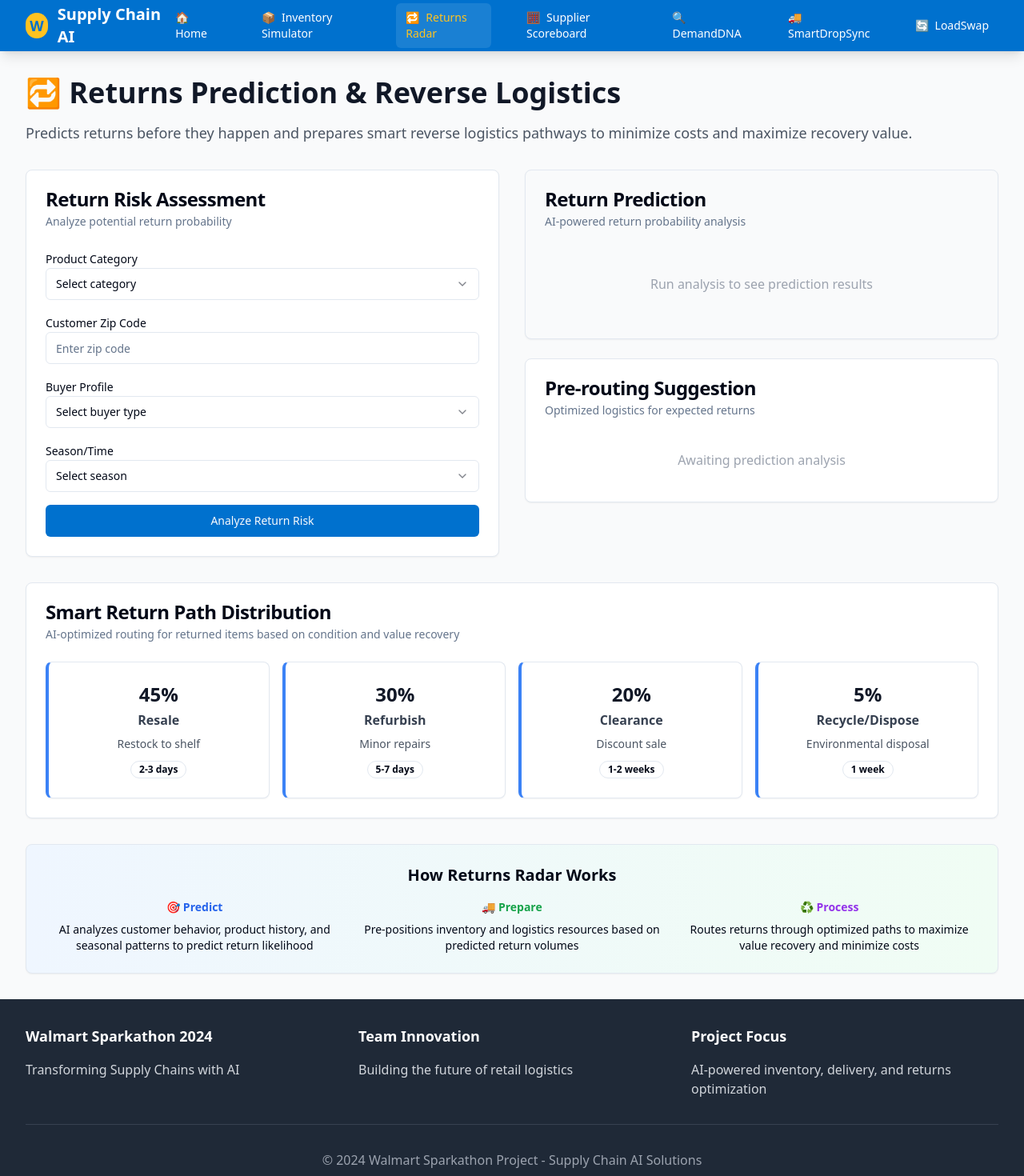
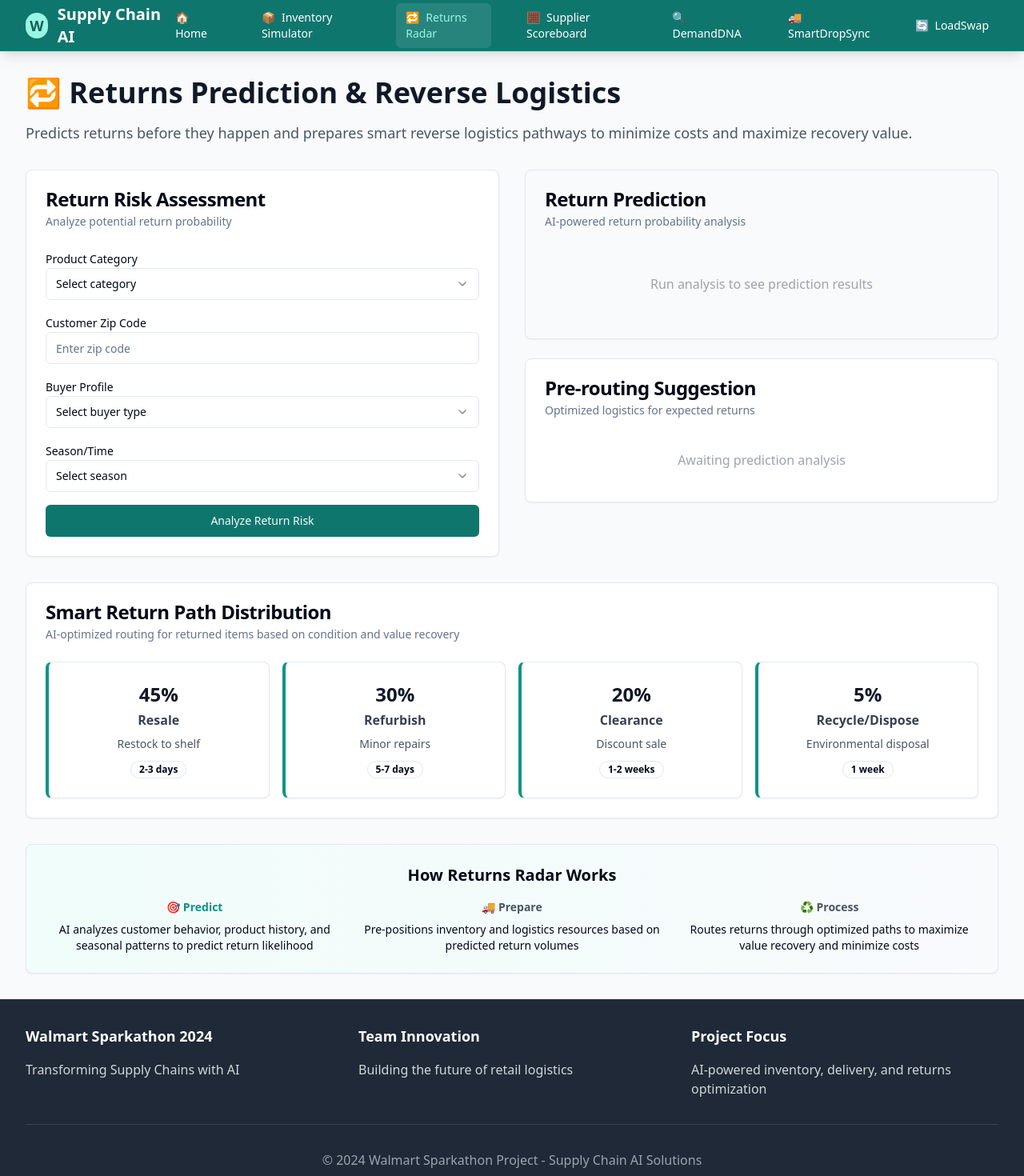
Before and after one commit to NandiniVerma994/walmart-ai-supply-stream, a React (Vite) app: page /returns-radar in a window 1280 px wide. Shown: the top 1470 px of the page at 80% size. Built offline with nearby package versions, Linux system fonts and the light colour scheme.

Commit message:
Refactor: Use teal/black colors
Update the UI to use teal or black colors instead of blue.

```diff
--- a/src/components/Layout.tsx
+++ b/src/components/Layout.tsx
@@ -21,13 +21,13 @@ const Layout = ({ children }: LayoutProps) => {
 
   return (
     <div className="min-h-screen bg-gray-50">
-      <nav className="bg-[#0071ce] shadow-lg">
+      <nav className="bg-teal-700 shadow-lg">
         <div className="max-w-7xl mx-auto px-4 sm:px-6 lg:px-8">
           <div className="flex justify-between h-16">
             <div className="flex items-center">
               <Link to="/" className="flex items-center space-x-3">
-                <div className="w-8 h-8 bg-[#ffc220] rounded-full flex items-center justify-center">
-                  <span className="text-[#0071ce] font-bold text-lg">W</span>
+                <div className="w-8 h-8 bg-teal-200 rounded-full flex items-center justify-center">
+                  <span className="text-teal-800 font-bold text-lg">W</span>
                 </div>
                 <span className="text-white font-bold text-xl">Supply Chain AI</span>
               </Link>
@@ -38,8 +38,8 @@ const Layout = ({ children }: LayoutProps) => {
                   key={item.path}
                   to={item.path}
                   className={cn(
-                    "text-white hover:text-[#ffc220] px-3 py-2 rounded-md text-sm font-medium transition-colors",
-                    location.pathname === item.path && "text-[#ffc220] bg-white/10"
+                    "text-white hover:text-teal-200 px-3 py-2 rounded-md text-sm font-medium transition-colors",
+                    location.pathname === item.path && "text-teal-200 bg-white/10"
                   )}
                 >
                   <span className="mr-2">{item.icon}</span>
--- a/src/pages/Index.tsx
+++ b/src/pages/Index.tsx
@@ -12,42 +12,42 @@ const Index = () => {
       description: "Test inventory decisions before they happen with AI-powered simulations",
       icon: "📦",
       path: "/inventory-simulator",
-      color: "bg-blue-500"
+      color: "bg-teal-600"
     },
     {
       title: "Returns Radar",
       description: "Predict returns and optimize reverse logistics pathways",
       icon: "🔁",
       path: "/returns-radar",
-      color: "bg-green-500"
+      color: "bg-slate-600"
     },
     {
       title: "Supplier Scoreboard",
       description: "Real-time supplier performance and risk assessment dashboard",
       icon: "🧮",
       path: "/supplier-score",
-      color: "bg-purple-500"
+      color: "bg-gray-700"
     },
     {
       title: "DemandDNA",
       description: "Predict micro-trends by analyzing social signals and search patterns",
       icon: "🔍",
       path: "/demand-dna",
-      color: "bg-orange-500"
+      color: "bg-teal-700"
     },
     {
       title: "SmartDropSync",
       description: "Optimize delivery dock scheduling to reduce wait times and congestion",
       icon: "🚚",
       path: "/smart-drop-sync",
-      color: "bg-indigo-500"
+      color: "bg-slate-700"
     },
     {
       title: "LoadSwap",
       description: "Smart parcel rebalancing between delivery vehicles for optimal efficiency",
       icon: "🔄",
       path: "/loadswap",
-      color: "bg-teal-500"
+      color: "bg-gray-600"
     }
   ];
 
@@ -55,20 +55,20 @@ const Index = () => {
     <Layout>
       <div className="relative overflow-hidden">
         {/* Hero Section */}
-        <div className="bg-gradient-to-br from-[#0071ce] to-[#004c87] text-white">
+        <div className="bg-gradient-to-br from-teal-700 to-slate-800 text-white">
           <div className="max-w-7xl mx-auto px-4 sm:px-6 lg:px-8 py-24">
             <div className="text-center">
               <h1 className="text-5xl md:text-6xl font-bold mb-6">
                 Transforming Supply Chains
               </h1>
-              <p className="text-xl md:text-2xl mb-8 text-blue-100">
+              <p className="text-xl md:text-2xl mb-8 text-teal-100">
                 Innovating inventory, delivery, and returns with AI
               </p>
               <div className="inline-flex items-center space-x-4">
-                <div className="w-16 h-16 bg-[#ffc220] rounded-full flex items-center justify-center">
-                  <span className="text-[#0071ce] font-bold text-2xl">W</span>
+                <div className="w-16 h-16 bg-teal-200 rounded-full flex items-center justify-center">
+                  <span className="text-teal-800 font-bold text-2xl">W</span>
                 </div>
-                <span className="text-[#ffc220] font-semibold text-lg">Sparkathon 2024</span>
+                <span className="text-teal-200 font-semibold text-lg">Sparkathon 2024</span>
               </div>
             </div>
           </div>
@@ -97,7 +97,7 @@ const Index = () => {
                 </CardHeader>
                 <CardContent>
                   <Link to={module.path}>
-                    <Button className="w-full bg-[#0071ce] hover:bg-[#004c87] text-white group-hover:bg-[#ffc220] group-hover:text-[#0071ce] transition-colors">
+                    <Button className="w-full bg-teal-700 hover:bg-teal-800 text-white group-hover:bg-teal-600 transition-colors">
                       Explore Module
                       <ArrowRight className="ml-2 h-4 w-4" />
                     </Button>
@@ -113,19 +113,19 @@ const Index = () => {
           <div className="max-w-7xl mx-auto px-4 sm:px-6 lg:px-8">
             <div className="grid grid-cols-1 md:grid-cols-4 gap-8 text-center">
               <div>
-                <div className="text-4xl font-bold text-[#0071ce] mb-2">6</div>
+                <div className="text-4xl font-bold text-teal-700 mb-2">6</div>
                 <div className="text-gray-600">AI-Powered Modules</div>
               </div>
               <div>
-                <div className="text-4xl font-bold text-[#0071ce] mb-2">360°</div>
+                <div className="text-4xl font-bold text-teal-700 mb-2">360°</div>
                 <div className="text-gray-600">Supply Chain Coverage</div>
               </div>
               <div>
-                <div className="text-4xl font-bold text-[#0071ce] mb-2">Real-time</div>
+                <div className="text-4xl font-bold text-teal-700 mb-2">Real-time</div>
                 <div className="text-gray-600">Decision Making</div>
               </div>
               <div>
-                <div className="text-4xl font-bold text-[#0071ce] mb-2">Smart</div>
+                <div className="text-4xl font-bold text-teal-700 mb-2">Smart</div>
                 <div className="text-gray-600">Automation</div>
               </div>
             </div>
--- a/src/pages/InventorySimulator.tsx
+++ b/src/pages/InventorySimulator.tsx
@@ -1,4 +1,3 @@
-
 import Layout from "@/components/Layout";
 import { Card, CardContent, CardDescription, CardHeader, CardTitle } from "@/components/ui/card";
 import { Button } from "@/components/ui/button";
@@ -90,7 +89,7 @@ const InventorySimulator = () => {
                 <Input type="number" id="quantity" placeholder="Enter quantity" />
               </div>
 
-              <Button onClick={handleSimulation} className="w-full bg-[#0071ce] hover:bg-[#004c87]">
+              <Button onClick={handleSimulation} className="w-full bg-teal-700 hover:bg-teal-800">
                 Run Simulation
               </Button>
             </CardContent>
@@ -149,8 +148,8 @@ const InventorySimulator = () => {
                     <XAxis dataKey="month" />
                     <YAxis />
                     <Tooltip />
-                    <Line type="monotone" dataKey="sales" stroke="#0071ce" strokeWidth={2} />
-                    <Line type="monotone" dataKey="stock" stroke="#ffc220" strokeWidth={2} />
+                    <Line type="monotone" dataKey="sales" stroke="#0f766e" strokeWidth={2} />
+                    <Line type="monotone" dataKey="stock" stroke="#64748b" strokeWidth={2} />
                   </LineChart>
                 </ResponsiveContainer>
               </CardContent>
--- a/src/pages/ReturnsRadar.tsx
+++ b/src/pages/ReturnsRadar.tsx
@@ -1,4 +1,3 @@
-
 import Layout from "@/components/Layout";
 import { Card, CardContent, CardDescription, CardHeader, CardTitle } from "@/components/ui/card";
 import { Button } from "@/components/ui/button";
@@ -96,7 +95,7 @@ const ReturnsRadar = () => {
                 </Select>
               </div>
 
-              <Button onClick={handlePrediction} className="w-full bg-[#0071ce] hover:bg-[#004c87]">
+              <Button onClick={handlePrediction} className="w-full bg-teal-700 hover:bg-teal-800">
                 Analyze Return Risk
               </Button>
             </CardContent>
@@ -176,7 +175,7 @@ const ReturnsRadar = () => {
           <CardContent>
             <div className="grid grid-cols-1 md:grid-cols-2 lg:grid-cols-4 gap-4">
               {returnPaths.map((path, index) => (
-                <Card key={index} className="border-l-4 border-l-blue-500">
+                <Card key={index} className="border-l-4 border-l-teal-600">
                   <CardContent className="pt-6">
                     <div className="text-center">
                       <div className="text-2xl font-bold text-gray-900 mb-1">{path.percentage}%</div>
@@ -194,21 +193,21 @@ const ReturnsRadar = () => {
         </Card>
 
         {/* Summary Section */}
-        <Card className="mt-8 bg-gradient-to-r from-blue-50 to-green-50">
+        <Card className="mt-8 bg-gradient-to-r from-teal-50 to-slate-50">
           <CardContent className="pt-6">
             <div className="text-center">
               <h3 className="text-xl font-semibold mb-4">How Returns Radar Works</h3>
               <div className="grid grid-cols-1 md:grid-cols-3 gap-6 text-sm">
                 <div>
-                  <div className="text-blue-600 font-semibold mb-2">🎯 Predict</div>
+                  <div className="text-teal-600 font-semibold mb-2">🎯 Predict</div>
                   <p>AI analyzes customer behavior, product history, and seasonal patterns to predict return likelihood</p>
                 </div>
                 <div>
-                  <div className="text-green-600 font-semibold mb-2">🚚 Prepare</div>
+                  <div className="text-slate-600 font-semibold mb-2">🚚 Prepare</div>
                   <p>Pre-positions inventory and logistics resources based on predicted return volumes</p>
                 </div>
                 <div>
-                  <div className="text-purple-600 font-semibold mb-2">♻️ Process</div>
+                  <div className="text-gray-600 font-semibold mb-2">♻️ Process</div>
                   <p>Routes returns through optimized paths to maximize value recovery and minimize costs</p>
                 </div>
               </div>
```
